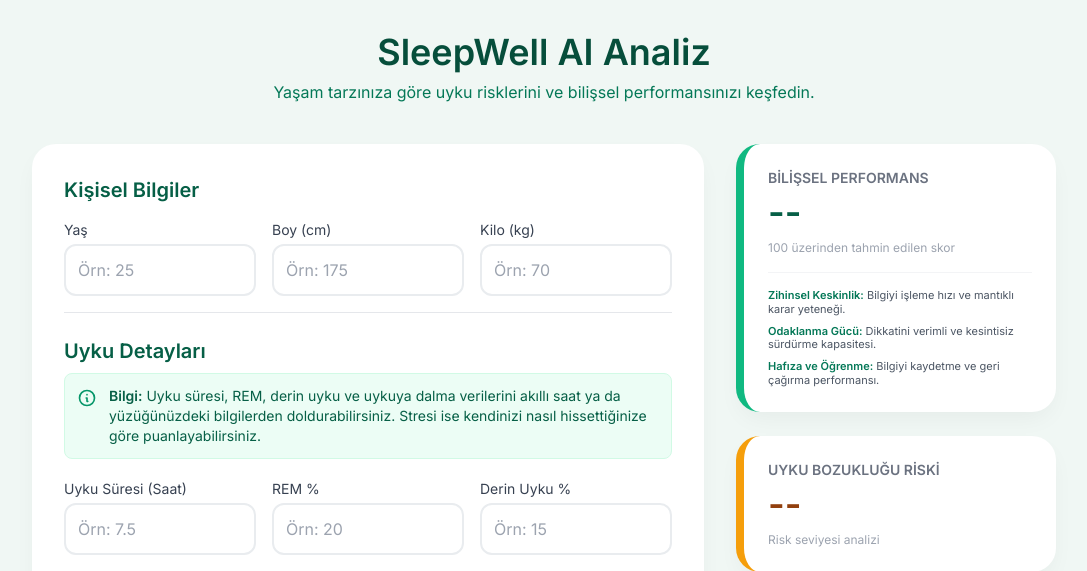
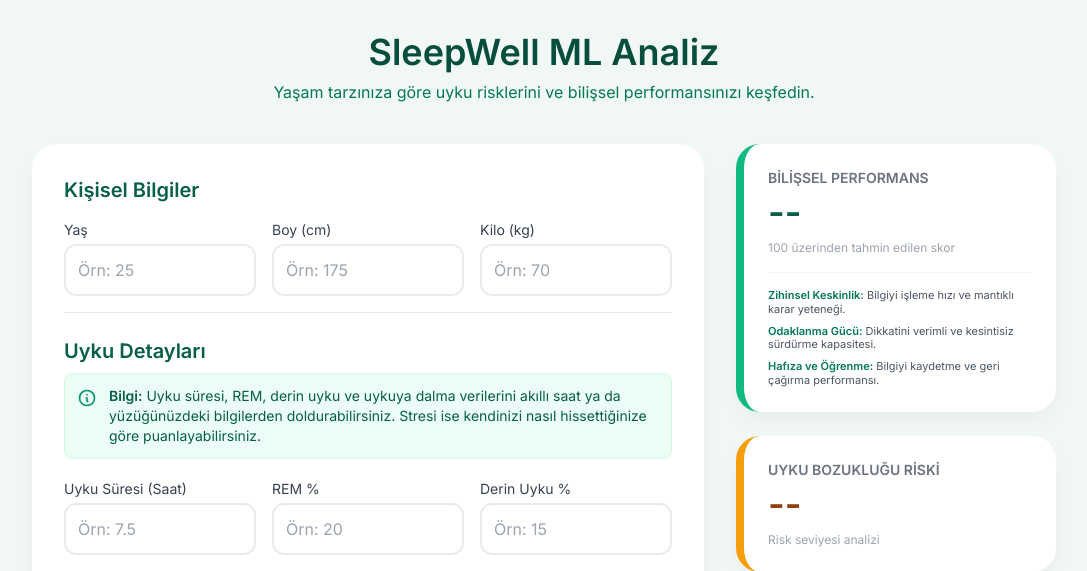
Before and after one commit to moruex/SleepWell-AI-Predictor, a FastAPI app: page / in a window 1280 px wide. Shown: the top 571 px of the page, without its empty margins (96-1183 px from the left). Run offline with FastAPI, Linux system fonts and the light colour scheme; parts of the project's set-up code (start-up, migrations or seed data) failed here and were passed over; some libraries are stand-ins or nearby versions.

Commit message:
ai ml olarak düzeltildi

```diff
--- a/templates/index.html
+++ b/templates/index.html
@@ -48,7 +48,7 @@
     <div class="max-w-5xl mx-auto">
         <!-- Header -->
         <header class="text-center mb-10">
-            <h1 class="text-4xl font-bold text-emerald-900 mb-2">SleepWell AI Analiz</h1>
+            <h1 class="text-4xl font-bold text-emerald-900 mb-2">SleepWell ML Analiz</h1>
             <p class="text-emerald-700">Yaşam tarzınıza göre uyku risklerini ve bilişsel performansınızı keşfedin.</p>
         </header>
 
```
